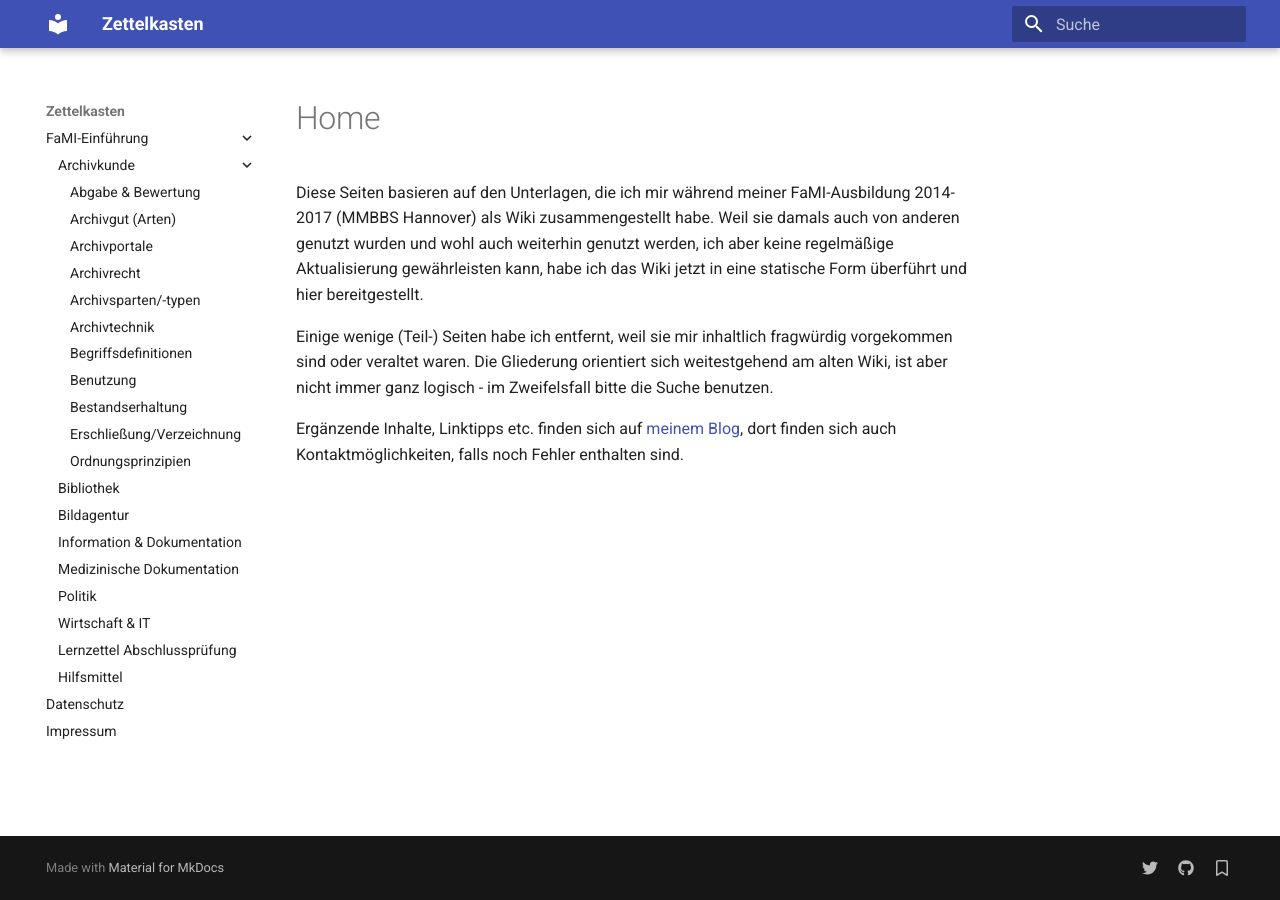
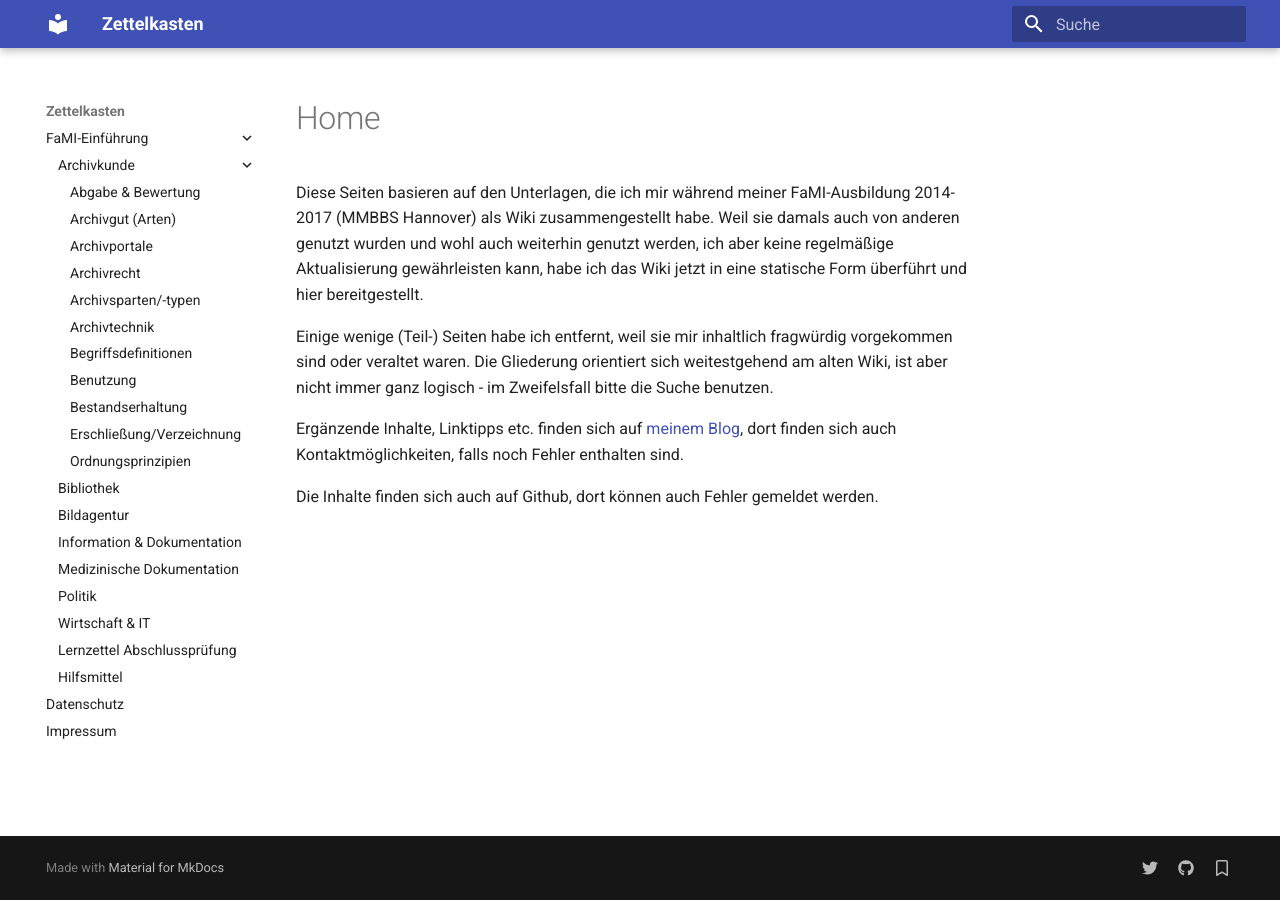
Before and after one commit to wobintosh/fami-einfuehrung, an MkDocs documentation site: the page built from docs/index.md, in a window 1280 px wide. Built offline with MkDocs 1.6.1 and Material for MkDocs 9.7.7, drawn with Linux system fonts in a browser that asks for light colours.

Commit message:
Ergänzung Korrekturmöglichkeiten

```diff
--- a/docs/index.md
+++ b/docs/index.md
@@ -3,3 +3,7 @@ Diese Seiten basieren auf den Unterlagen, die ich mir während meiner FaMI-Ausbi
 Einige wenige (Teil-) Seiten habe ich entfernt, weil sie mir inhaltlich fragwürdig vorgekommen sind oder veraltet waren. Die Gliederung orientiert sich weitestgehend am alten Wiki, ist aber nicht immer ganz logisch - im Zweifelsfall bitte die Suche benutzen.
 
 Ergänzende Inhalte, Linktipps etc. finden sich auf [meinem Blog](https://blog.grdl.eu), dort finden sich auch Kontaktmöglichkeiten, falls noch Fehler enthalten sind.
+
+
+
+Die Inhalte finden sich auch auf Github, dort können auch Fehler gemeldet werden.
```
